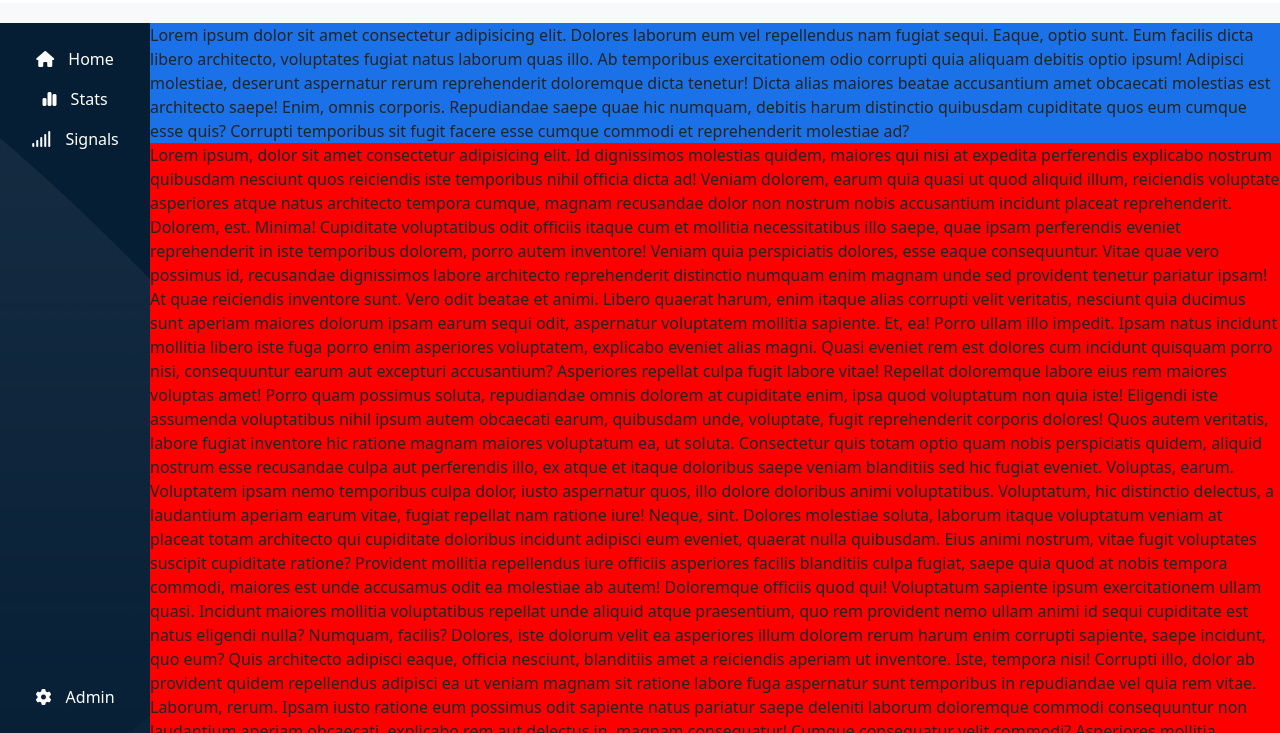
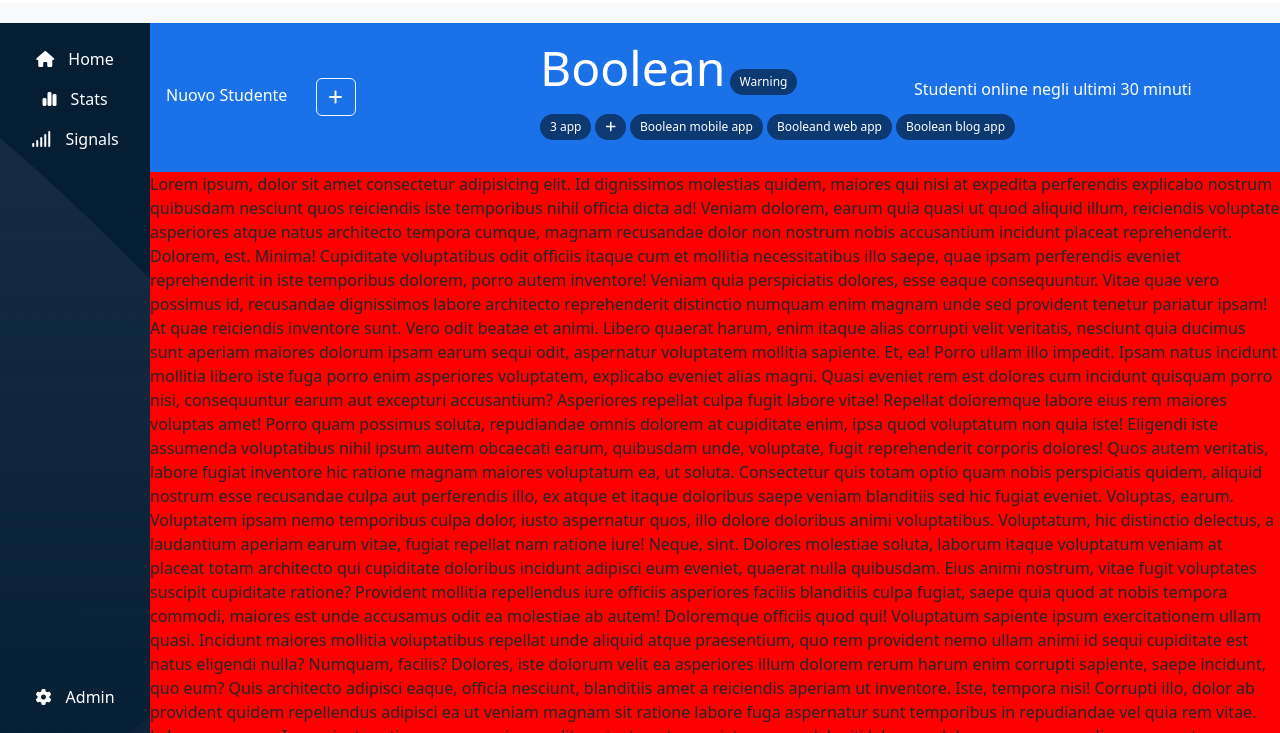
Before and after one commit to emilianogastaldo/html-css-bootstrap-dashboard, a plain HTML site: page index.html in a window 1280 px wide. Shown: the part 67-800 px from the top of the page. Drawn offline with nearby package versions, Linux system fonts and the light colour scheme.

Commit message:
added 2 part of header

```diff
--- a/css/style.css
+++ b/css/style.css
@@ -8,6 +8,8 @@ a{
     color: black;
     text-decoration: none;
 }
+
+
 /*UTLITIES*/
 .color-gold{
     color: #FF8F00;
@@ -36,6 +38,8 @@ a{
     background-color: white;
 }
 
+
+
 /*MAIN*/
 main{
     background-color: blueviolet;
@@ -58,17 +62,21 @@ main{
     margin-right: 10px;
 }
 
-/*CONTENT*/
+/*DIVIDO IL MAIN IN DUE: CONTENT-MAIN E HEADER-CONTENT*/
 #content-main{
     background-color: red;
     overflow: auto;
-
 }
 
 #header-content{
     background-color: #1B72E8 ;
 }
 
+#header-content .badge{
+    background-color: rgba(0, 0, 0, 0.5);
+    font-weight: 200;
+    padding: 7px 10px;
+}
 
 
 
--- a/index.html
+++ b/index.html
@@ -59,10 +59,45 @@
         </nav>
 
         <div id="content-main">
-            <header id="header-content">
-                Lorem ipsum dolor sit amet consectetur adipisicing elit. Dolores laborum eum vel repellendus nam fugiat sequi. Eaque, optio sunt. Eum facilis dicta libero architecto, voluptates fugiat natus laborum quas illo.
-                Ab temporibus exercitationem odio corrupti quia aliquam debitis optio ipsum! Adipisci molestiae, deserunt aspernatur rerum reprehenderit doloremque dicta tenetur! Dicta alias maiores beatae accusantium amet obcaecati molestias est architecto saepe!
-                Enim, omnis corporis. Repudiandae saepe quae hic numquam, debitis harum distinctio quibusdam cupiditate quos eum cumque esse quis? Corrupti temporibus sit fugit facere esse cumque commodi et reprehenderit molestiae ad?
+            <header id="header-content" class="text-white p-3">
+                <div class="conteiner">
+                    <div class="row row-cols-1 row-cols-lg-3 align-items-center gy-3">
+                        <div class="col">
+                            <span>Nuovo Studente</span>
+                            <span class="ms-4 btn btn-outline-light"><i class="fa-solid fa-plus"></i></span>
+                        </div>
+                        <div class="col">
+                            <p>
+                                <span class="display-5">Boolean</span>
+                                <span class="badge rounded-pill ">Warning</span>
+                            </p>
+                            <nav>
+                                <ul class="d-flex list-unstyled gap-1">
+                                    <li>
+                                        <a href="#"><span class="badge rounded-pill">3 app</span></a>
+                                    </li>
+                                    <li>
+                                        <a href="#"><span class="badge rounded-pill"><i class="fa-solid fa-plus"></i></span></a>
+                                    </li>
+                                    <li>
+                                        <a href="#"><span class="badge rounded-pill">Boolean mobile app</span></a>
+                                    </li>
+                                    <li>
+                                        <a href="#"><span class="badge rounded-pill">Booleand web app</span>
+                                        </a>
+                                    </li>
+                                    <li>
+                                        <a href="#"><span class="badge rounded-pill">Boolean blog app</span>
+                                        </a>
+                                    </li>
+                                </ul>
+                            </nav>
+                        </div>
+                        <div class="col">
+                            <p>Studenti online negli ultimi 30 minuti</p>
+                        </div>
+                    </div>
+                </div>
             </header>
 
             <div id="content">
```
